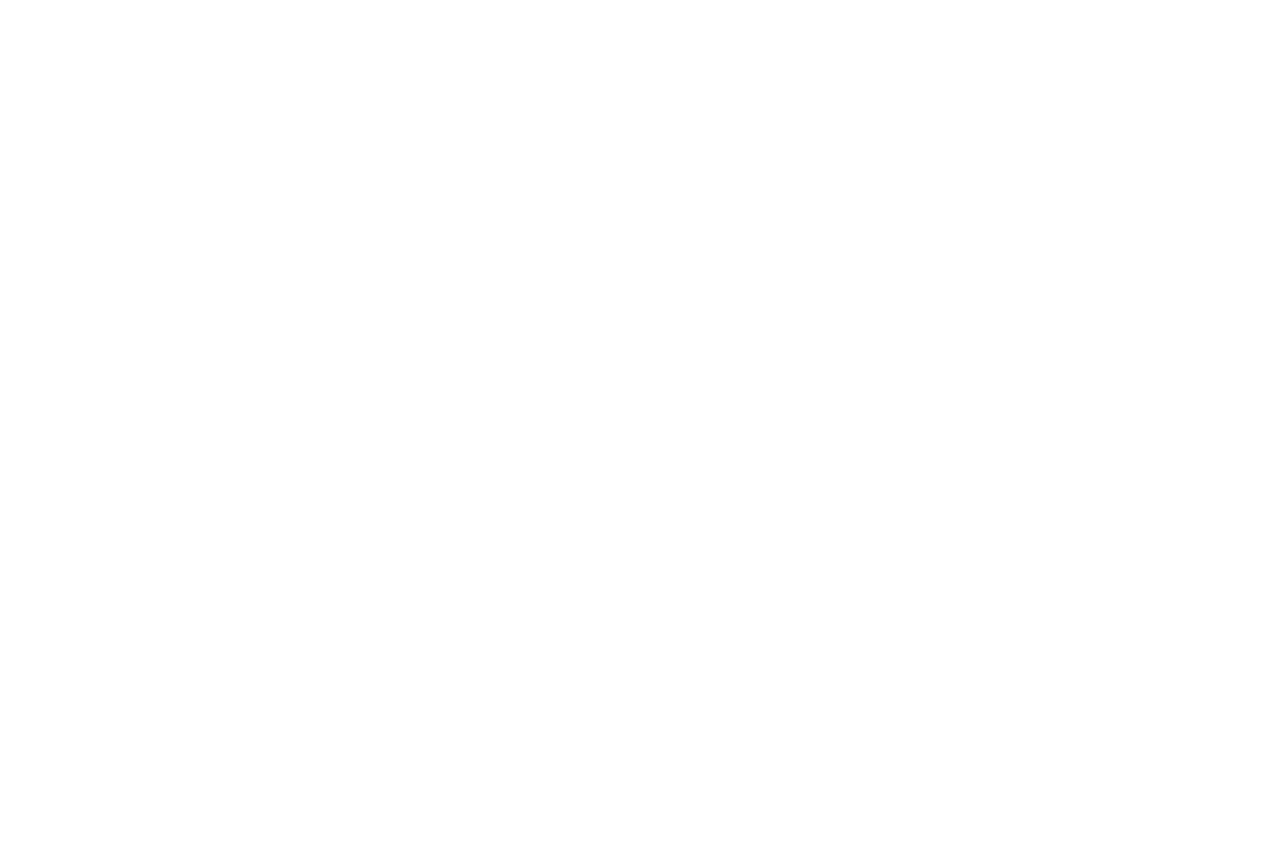
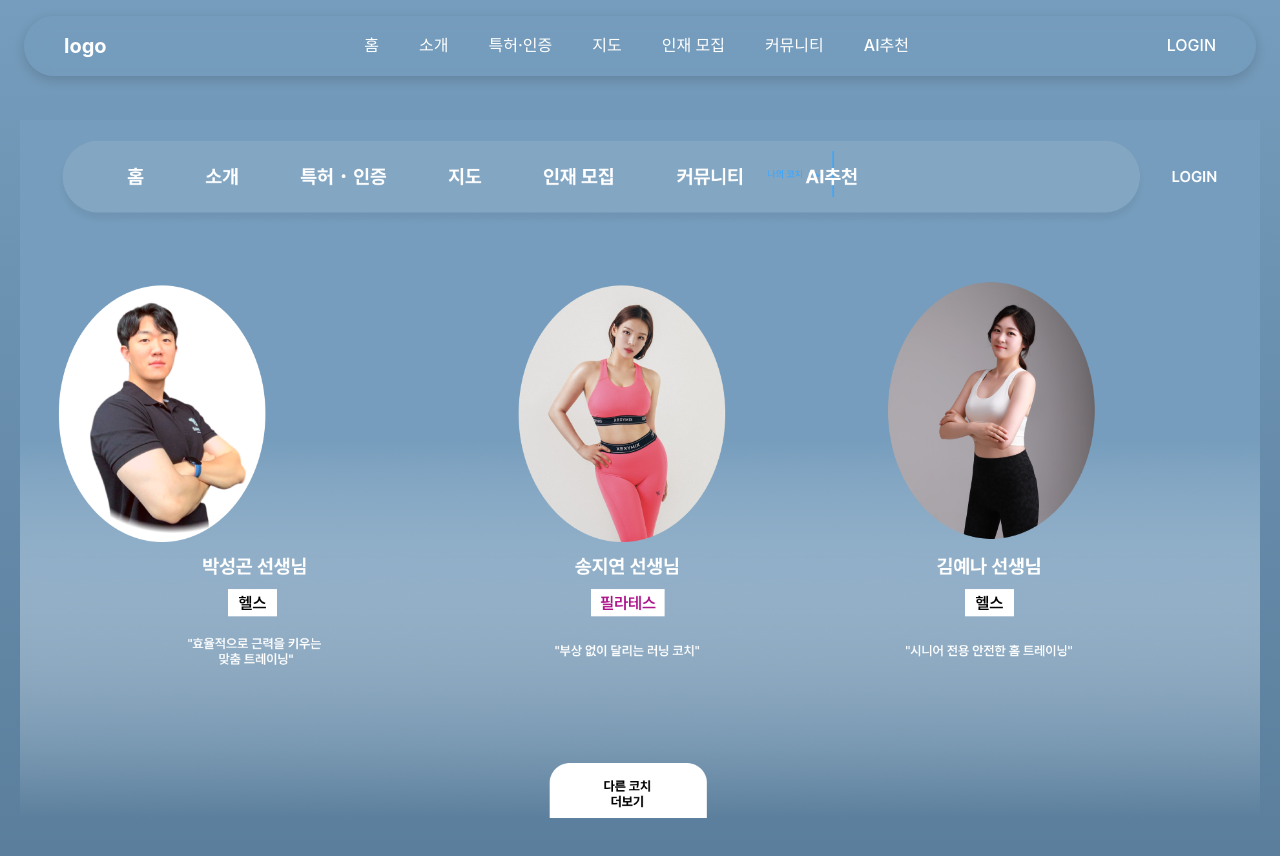
Before and after one commit to moonjun1/health-app, a React app in the folder frontend/: page /ai-recommendation-result in a window 1280 px wide. Before the commit this address had no page. Before the commit the page ends 800 px from the top, so only its background shows below. Built offline with nearby package versions, Linux system fonts and the light colour scheme; the HTML template or start-up script is replaced by a standard one.

Commit message:
feat: AI 코치 추천 결과 페이지 추가
- AIRecommendationResultPage 컴포넌트 생성
- AI 추천 결과 이미지 표시
- AI 코치 추천 받기 버튼 클릭 시 결과 페이지로 이동
- /ai-recommendation-result 라우트 추가

```diff
--- a/frontend/src/App.jsx
+++ b/frontend/src/App.jsx
@@ -12,6 +12,7 @@ import MapPage from './pages/MapPage';
 import CommunityPage from './pages/CommunityPage';
 import SubscriptionPage from './pages/SubscriptionPage';
 import AIMatchingPage from './pages/AIMatchingPage';
+import AIRecommendationResultPage from './pages/AIRecommendationResultPage';
 import RecruitPage from './pages/RecruitPage';
 import './App.css';
 
@@ -32,6 +33,7 @@ function App() {
           <Route path="/community" element={<CommunityPage />} />
           <Route path="/subscription" element={<SubscriptionPage />} />
           <Route path="/ai-matching" element={<AIMatchingPage />} />
+          <Route path="/ai-recommendation-result" element={<AIRecommendationResultPage />} />
           <Route path="/recruit" element={<RecruitPage />} />
         </Routes>
       </div>
--- a/frontend/src/pages/AIMatchingPage.jsx
+++ b/frontend/src/pages/AIMatchingPage.jsx
@@ -1,8 +1,15 @@
 import React from 'react';
+import { useNavigate } from 'react-router-dom';
 import Header from '../components/Header';
 import './AIMatchingPage.css';
 
 const AIMatchingPage = () => {
+  const navigate = useNavigate();
+
+  const handleRecommendation = () => {
+    navigate('/ai-recommendation-result');
+  };
+
   return (
     <div className="ai-matching-page">
       <Header />
@@ -44,7 +51,9 @@ const AIMatchingPage = () => {
         </div>
 
         {/* CTA Button */}
-        <button className="ai-cta-button">AI 코치 추천 받기</button>
+        <button className="ai-cta-button" onClick={handleRecommendation}>
+          AI 코치 추천 받기
+        </button>
       </section>
 
       {/* Footer */}
--- /dev/null
+++ b/frontend/src/pages/AIRecommendationResultPage.css
@@ -0,0 +1,21 @@
+.ai-result-page {
+  background: linear-gradient(to bottom, #769dbd 0%, #5a7e9c 100%);
+  min-height: 100vh;
+  width: 100%;
+}
+
+.ai-result-container {
+  display: flex;
+  justify-content: center;
+  align-items: center;
+  padding: 120px 20px 40px;
+  min-height: 100vh;
+}
+
+.ai-result-image {
+  max-width: 100%;
+  width: auto;
+  height: auto;
+  max-height: 90vh;
+  object-fit: contain;
+}
--- /dev/null
+++ b/frontend/src/pages/AIRecommendationResultPage.jsx
@@ -0,0 +1,21 @@
+import React from 'react';
+import Header from '../components/Header';
+import './AIRecommendationResultPage.css';
+
+const AIRecommendationResultPage = () => {
+  return (
+    <div className="ai-result-page">
+      <Header />
+
+      <div className="ai-result-container">
+        <img
+          src="/ai-coach-result.png"
+          alt="AI 코치 추천 결과"
+          className="ai-result-image"
+        />
+      </div>
+    </div>
+  );
+};
+
+export default AIRecommendationResultPage;
```
Also changed, not shown: frontend/public/ai-coach-result.png (added).
